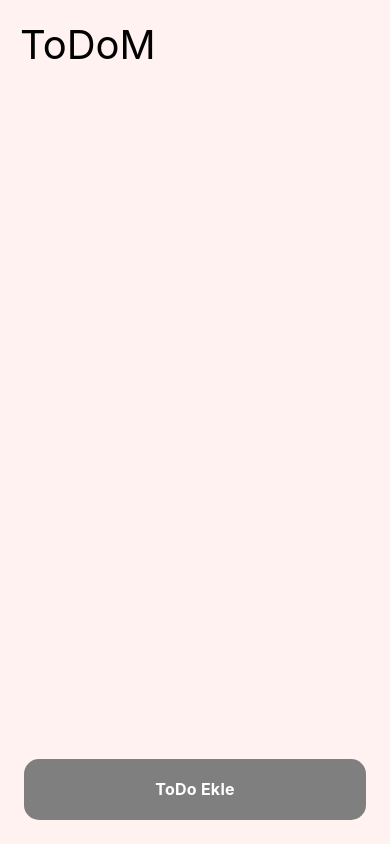
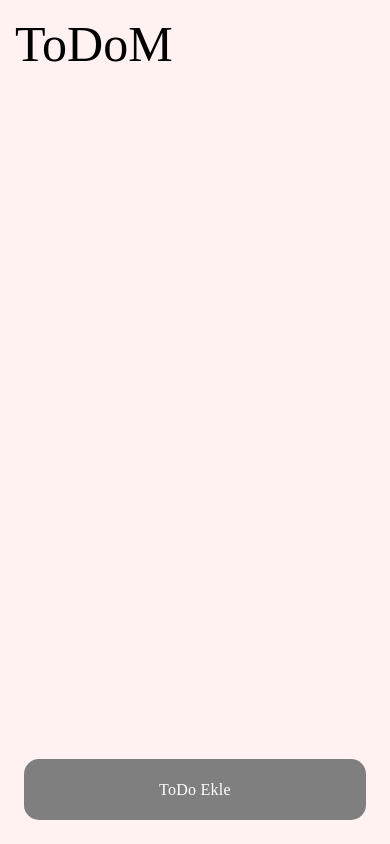
Before and after one commit to senabalioglu/todom-app, a React Native app: screen / in a window 390 px wide. Built offline with nearby package versions, Linux system fonts and the light colour scheme.

Commit message:
Font
Yazılara font stili eklendi

```diff
--- a/src/App.js
+++ b/src/App.js
@@ -72,7 +72,7 @@ function App() {
 
   return (
     <SafeAreaView style={styles.mainBackground}>
-      <Text style={styles.mainText}>ToDoM</Text>
+      <Text style={{ fontFamily: 'RobotoSlab-Bold', fontSize: 50 , margin: 15}}>ToDoM</Text>
       <ScrollView>
         <FlatList
           data={todoList}
--- a/src/components/Button/Button.styles.js
+++ b/src/components/Button/Button.styles.js
@@ -11,9 +11,9 @@ export default StyleSheet.create({
         margin: 24,
     },
     text: {
+        fontFamily: 'RobotoSlab-Bold',
         fontSize: 16,
         lineHeight: 21,
-        fontWeight: "bold",
         letterSpacing: 0.25,
         color: "white",
     },
--- a/src/components/EditModalView/EditModalView.js
+++ b/src/components/EditModalView/EditModalView.js
@@ -9,7 +9,7 @@ const EditModalView = ({editedValue, setEdited, sendEdited}) => {
     <View
       style={styles.modal_container}>
       <TextInput
-        style={{margin: 15, fontSize: 18}}
+        style={{margin: 15, fontSize: 18, fontFamily: 'RobotoSlab-Regular'}}
         placeholder="Güncel ToDo"
         value={editedValue}
         onChangeText={setEdited}
--- a/src/components/ModalView/ModalView.js
+++ b/src/components/ModalView/ModalView.js
@@ -22,7 +22,7 @@ const ModalView = ({toDoSet, toDoValue, list, setList, toggle}) => {
 
   return (
     <View style={styles.modal_container}>
-      <TextInput style={{margin: 15, fontSize: 18}} placeholder="ToDo girin..." value={toDoValue} onChangeText={toDoSet} />
+      <TextInput style={{margin: 15, fontSize: 18, fontFamily: 'RobotoSlab-Regular'}} placeholder="ToDo girin..." value={toDoValue} onChangeText={toDoSet} />
       <Button  buttonText={"Gönder"} onButtonPress={toDoSend}/>
     </View>
   );
--- a/src/components/ToDoCard/ToDoCard.js
+++ b/src/components/ToDoCard/ToDoCard.js
@@ -15,6 +15,7 @@ const ToDoCard = ({toDoText, onDeleteToDo, onEditToDo}) => {
 
   const isSelectedStyle = {
     textDecorationLine: selected ? 'line-through' : 'none',
+    fontFamily: 'RobotoSlab-Regular',
     fontSize: 20,
     marginLeft: 15,
     color: '#7f7f7f',
--- a/src/components/ToDoCard/ToDoCard.styles.js
+++ b/src/components/ToDoCard/ToDoCard.styles.js
@@ -10,6 +10,7 @@ export default StyleSheet.create({
     padding: 10,
   },
   card_text:{
+    fontFamily: 'RobotoSlab-Regular',
     fontSize: 20,
     marginLeft: 15,
     color: 'white',
```
Also changed, not shown: react-native.config.js (added, +7 -0 lines), assets/fonts/RobotoSlab-Bold.ttf (added), assets/fonts/RobotoSlab-Regular.ttf (added), 6 other files (tests, documents, lock files or other folders).
